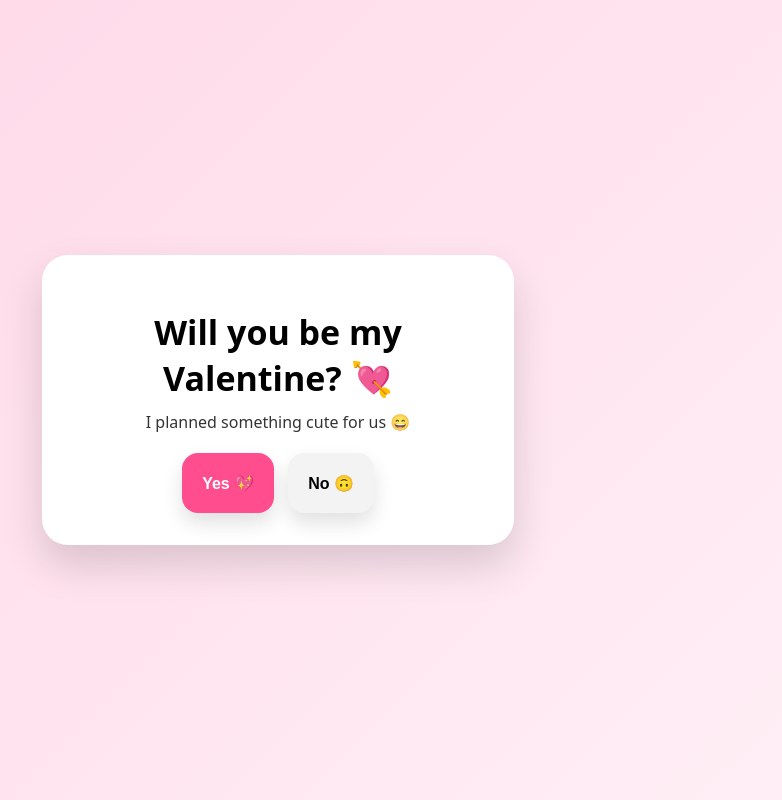
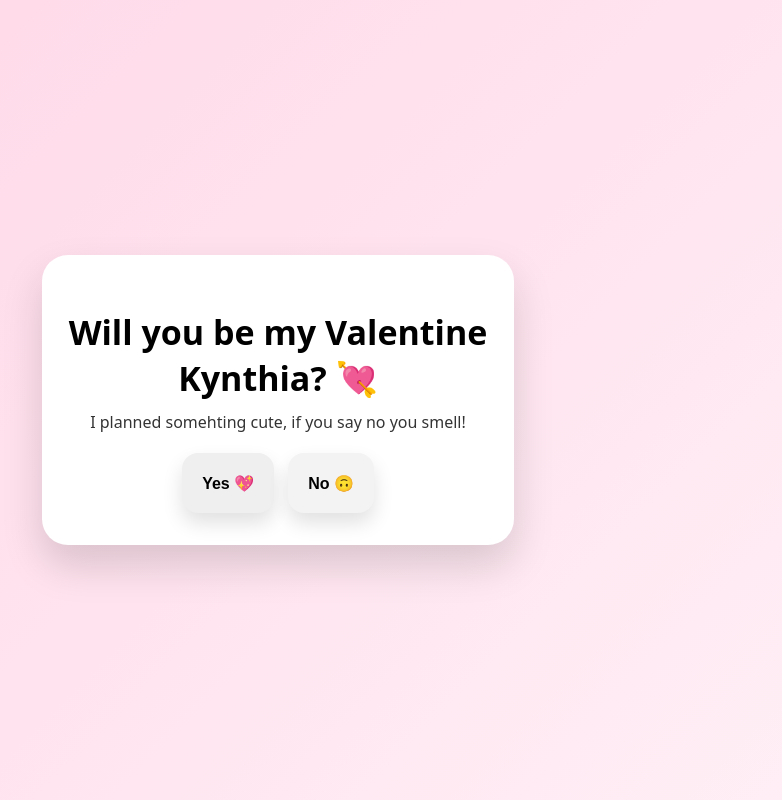
Before and after one commit to LavinArulanandam/Valentines, a plain HTML site: page index.html in a window 1280 px wide. Shown: the whole page, without its empty margins (362-1144 px from the left). Drawn offline with Linux system fonts and the light colour scheme.

Commit message:
Update index.html

```diff
--- a/index.html
+++ b/index.html
@@ -55,7 +55,7 @@
       box-shadow:0 10px 20px rgba(0,0,0,.12);
     }
 
-    .yes{
+    .yes!!{
       background:#ff4d8d;
       color:white;
     }
@@ -83,8 +83,8 @@
 <canvas id="confetti"></canvas>
 
 <div class="card">
-  <h1>Will you be my Valentine? 💘</h1>
-  <p>I planned something cute for us 😄</p>
+  <h1>Will you be my Valentine Kynthia? 💘</h1>
+  <p>I planned somehting cute, if you say no you smell!</p>
 
   <div class="buttons" id="buttons">
     <button class="yes" id="yes">Yes 💖</button>
@@ -92,8 +92,8 @@
   </div>
 
   <div class="success" id="success">
-    <h2>YAYYY 🥰</h2>
-    <p>It’s a date. I’ll send you the plan 👀</p>
+    <h2>Thank you my forever Valentine 🥰</h2>
+    <p>See you on the 14th sexy👀</p>
   </div>
 </div>
 
```
